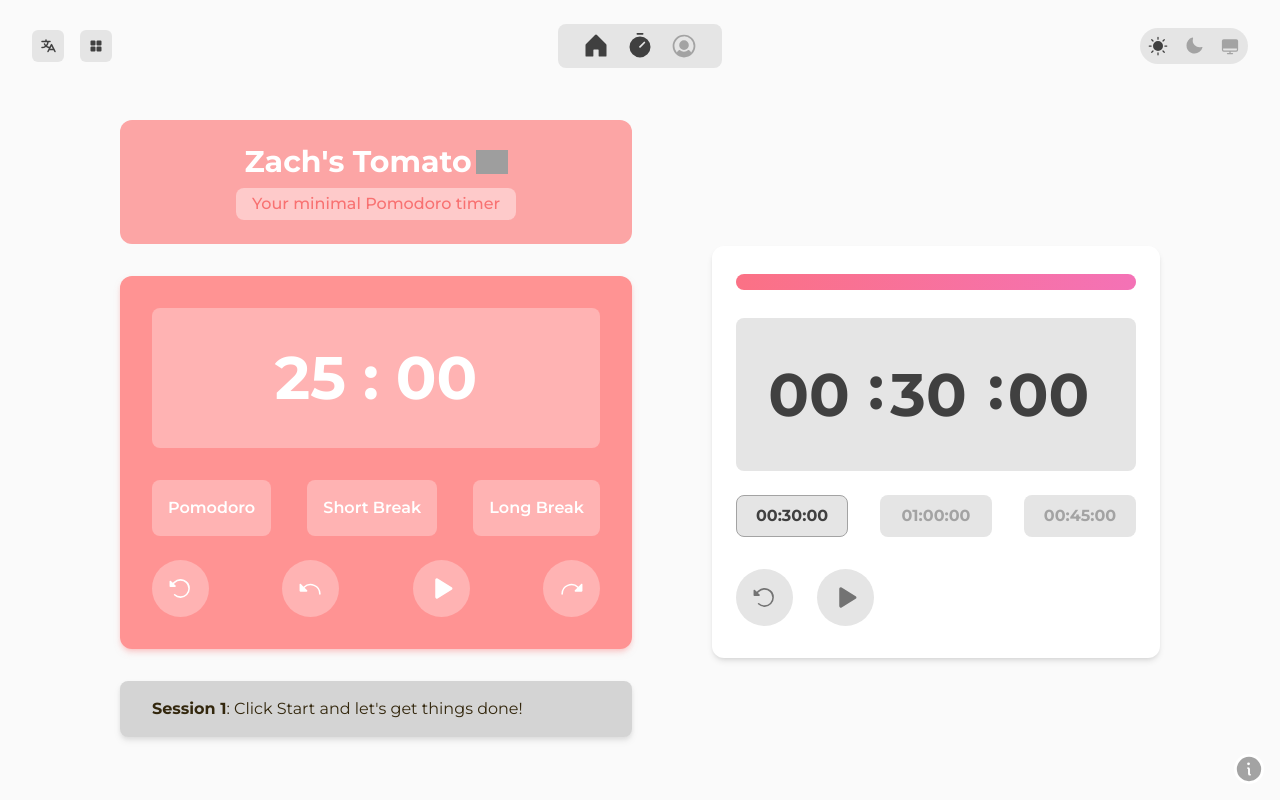
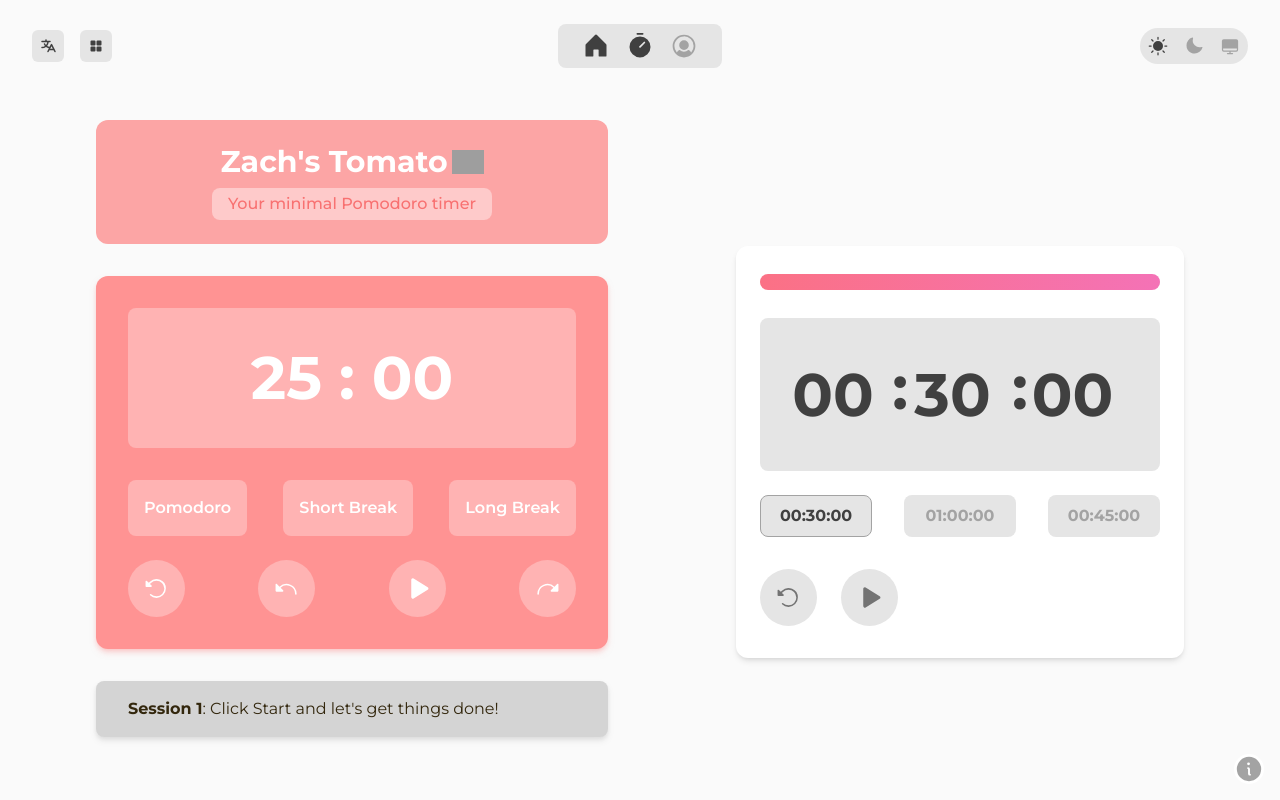
Before and after one commit to wmCmo/tomato, a React (Vite) app: page / in a window 1280 px wide. Both pictures are taken after a click on the icon 640 px from the left and 46 px from the top of the page. Built offline with nearby package versions, Linux system fonts and the light colour scheme; grey boxes are pictures that could not be loaded; a web font is replaced by a local one.

Commit message:
style: adjust layout and prevent user-select

```diff
--- a/src/components/Clock.jsx
+++ b/src/components/Clock.jsx
@@ -95,7 +95,7 @@ export default function Clock({ dict, isPixel }) {
 
     const selectTime = [0, 1, 2].map(choice => <TimeButton name={dict.choices[choice]} onClick={setTime} status={choice} key={choice} color={color} />);
     return (
-        <div className={`flex flex-col flex-grow max-w-lg`}>
+        <div className={`select-none flex flex-col flex-grow max-w-lg`}>
             <section className="bg-red-300 rounded-xl p-6">
                 <a href="https://exzachly.notion.site" target="_blank" rel="noreferrer">
                     <div className="flex flex-col items-center">
--- a/src/components/Timer.jsx
+++ b/src/components/Timer.jsx
@@ -113,7 +113,7 @@ export default function Timer() {
                     </h1>
                 </div>
                 <div className="flex sm:flex-col justify-between mt-6 gap-8">
-                    <div className="flex flex-col flex-grow sm:px-0 gap-4 sm:flex-row sm:justify-between font-display">
+                    <div className="select-none flex flex-col flex-grow sm:px-0 gap-4 sm:flex-row sm:justify-between font-display">
                         {defaults.map((def, index) => {
                             return <TimerDefault hour={def[0]} min={def[1]} sec={def[2]} key={index} isActive={index === activeClock} setActiveClock={() => setActiveClock(index)} />;
                         })}
--- a/src/pages/ClockPage.jsx
+++ b/src/pages/ClockPage.jsx
@@ -5,7 +5,7 @@ import Timer from "../components/Timer.jsx";
 export default function ClockPage() {
   const { dict, timerOn, isPixel } = useOutletContext();
   return (
-    <main className="flex flex-col lg:flex-row lg:gap-20 mt-14 justify-center items-center w-full">
+    <main className="flex flex-col lg:flex-row lg:justify-around mt-14 justify-center items-center w-full">
       <Clock dict={dict} isPixel={isPixel} />
       {timerOn && <Timer />}
     </main>
```
